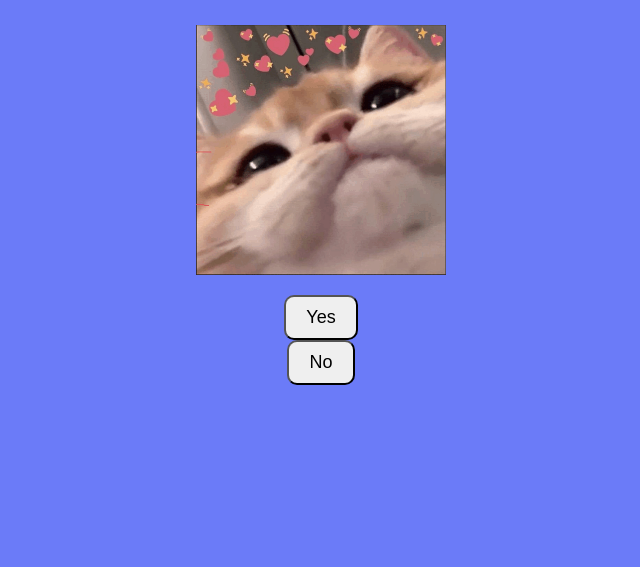
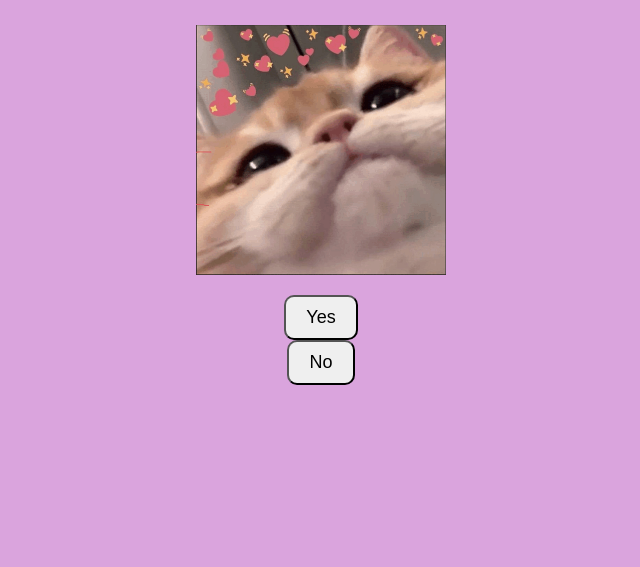
Before and after one commit to Yashkr07/datewithher, a plain HTML site: page index.html in a window 1280 px wide. Shown: the part 233-800 px from the top of the page, without its empty margins (319-959 px from the left). Drawn offline with Linux system fonts and the light colour scheme; a web font is replaced by a local one.

Commit message:
style.css

```diff
--- a/css/style.css
+++ b/css/style.css
@@ -3,7 +3,7 @@
     padding: 0;
 }
 body {
-    background-color: rgb(107, 123, 248);
+    background-color: rgb(218, 164, 221);
     /* font-family: Arial, sans-serif; */
     display: flex;
     flex-direction: column;
```
